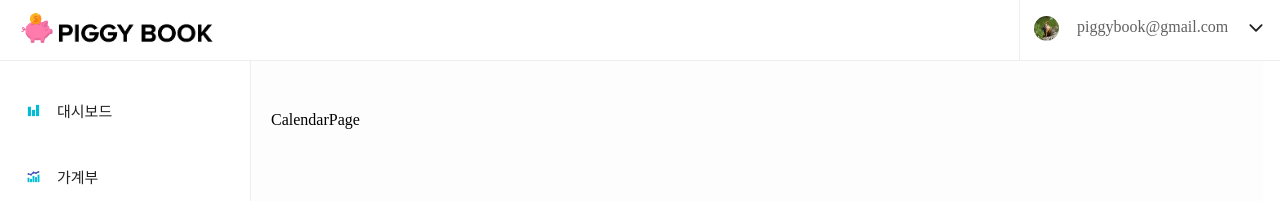
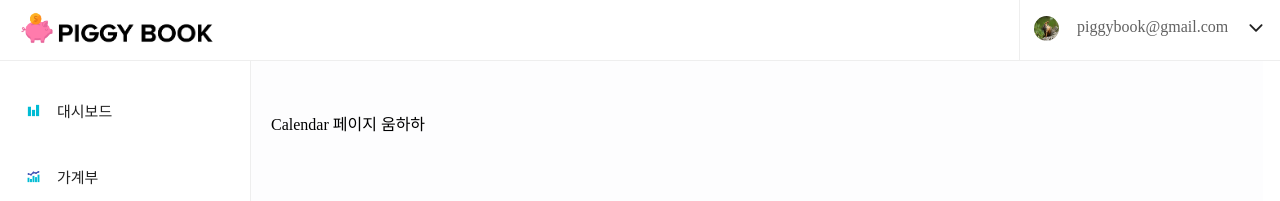
Before and after one commit to boostcamp-2020/Project16-B-Account-Book, a React app in the folder client/: page /calendar in a window 1280 px wide. Shown: the top 201 px of the page. Built offline with nearby package versions, Linux system fonts and the light colour scheme; no server answers.

Commit message:
[FE] feat: calendar page 기초 작업

```diff
--- /dev/null
+++ b/client/src/components/containers/CalendarContainer.jsx
@@ -0,0 +1,7 @@
+import React, { useEffect, useState } from 'react';
+
+const CalendarContainer = () => {
+  return <>Calendar 페이지 움하하</>;
+};
+
+export default CalendarContainer;
--- a/client/src/pages/CalendarPage.jsx
+++ b/client/src/pages/CalendarPage.jsx
@@ -1,7 +1,12 @@
 import React from 'react';
+import CalendarContainer from '../components/containers/CalendarContainer';
 
 const CalendarPage = () => {
-  return <div>CalendarPage</div>;
+  return (
+    <>
+      <CalendarContainer />
+    </>
+  );
 };
 
 export default CalendarPage;
```
